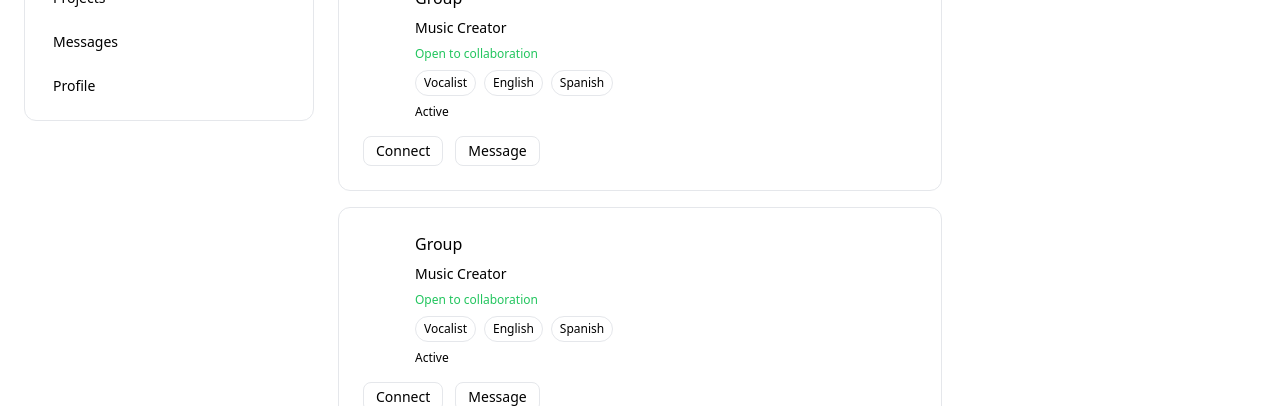
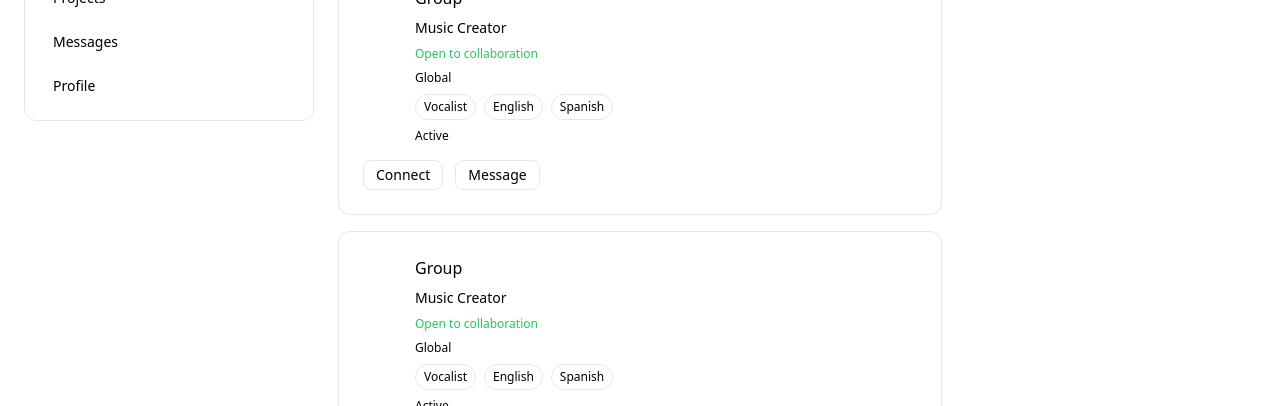
Before and after one commit to AMUZIM/amuzim-web, a Next.js app: page /network/groups in a window 1280 px wide. Shown: the part 306-712 px from the top of the page. Built offline with nearby package versions, Linux system fonts and the light colour scheme.

Commit message:
feat(network): add location to network item

```diff
--- a/src/components/network/NetworkItem.tsx
+++ b/src/components/network/NetworkItem.tsx
@@ -8,6 +8,7 @@ import NetworkTag from "./NetworkTag";
 import NetworkTitle from "./NetworkTitle";
 import NetworkSubtitle from "./NetworkSubtitle";
 import NetworkStatus from "./NetworkStatus";
+import NetworkLocation from "./NetworkLocation";
 
 export default function NetworkItem({
   children,
@@ -34,6 +35,10 @@ export default function NetworkItem({
             Open to collaboration
           </NetworkStatus>
 
+          <NetworkLocation>
+            Global
+          </NetworkLocation>
+
           <div className="flex gap-2 flex-wrap">
             <NetworkTag>Vocalist</NetworkTag>
             <NetworkTag>English</NetworkTag>
```
